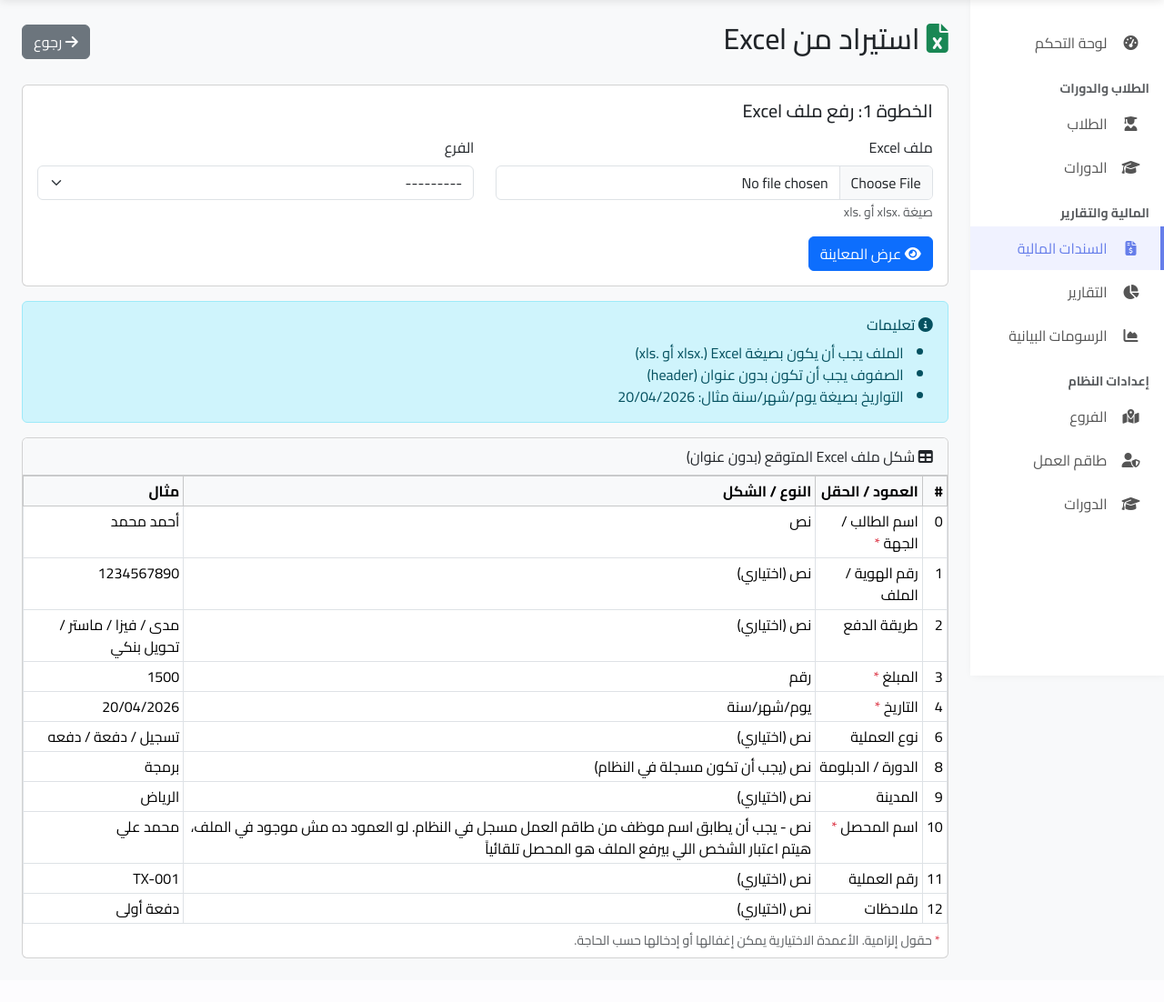
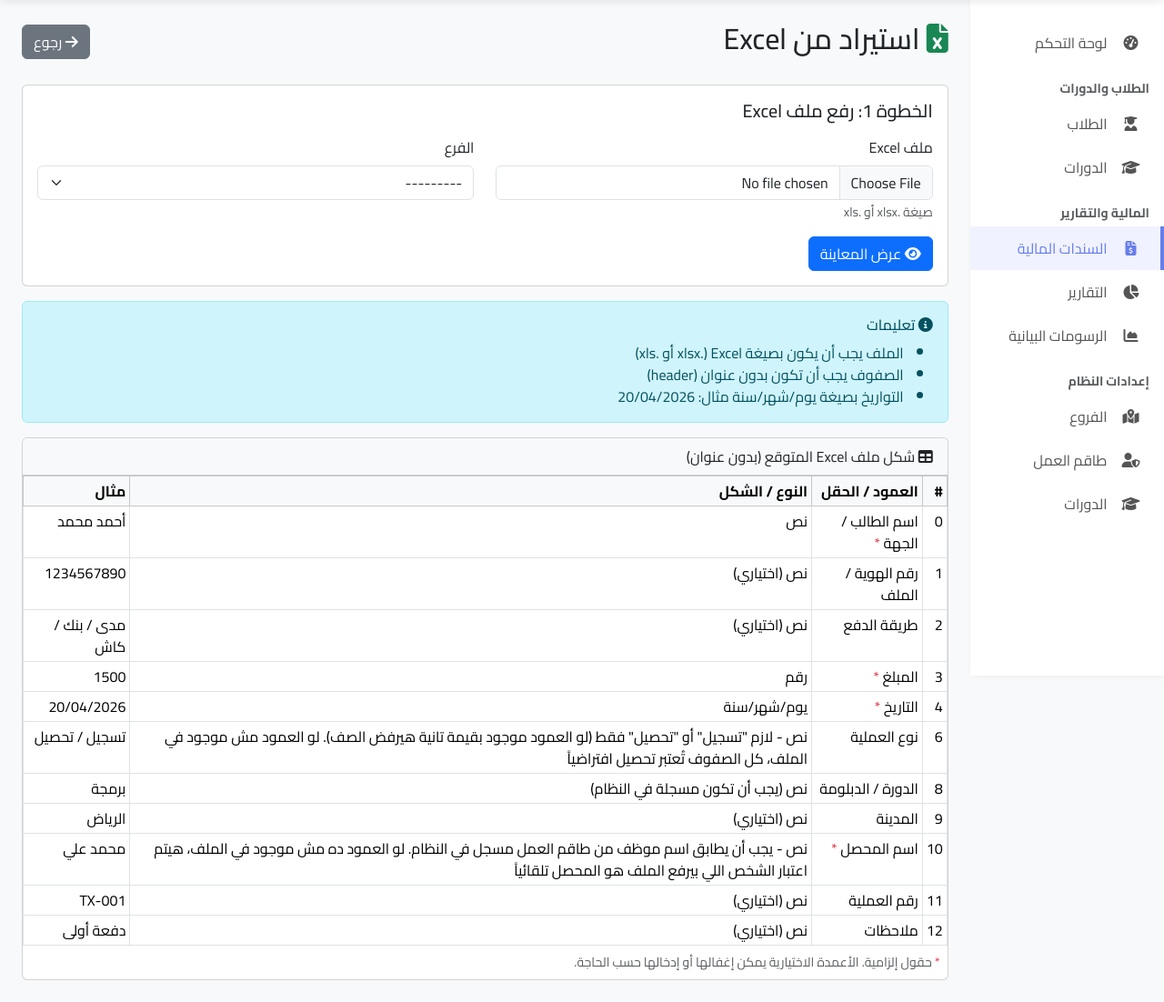
Before and after one commit to hamdyadam97/m3had-system, a Django app: page /transactions/income/import-excel/ in a window 1280 px wide. Shown: the part 59-1161 px from the top of the page at 91% size. Before the commit the page ends 1113 px from the top, so only its background shows below. Run offline with Django 5.2, Linux system fonts and the light colour scheme; the visitor is signed in with stand-in values (Sample User, id 1); data that the repository does not hold is empty; parts of the project's set-up code (start-up, migrations or seed data) failed here and were passed over.

Commit message:
restrict payment methods to مدى/بنك/كاش, enforce strict transaction type
Payment methods: removed فيزا/ماستر, added كاش, renamed تحويل بنكي to بنك
(keeping the bank_transfer db value so historical data is unaffected).
Applied to the model choices, the quick-entry form, and the Excel
import's keyword detection.

Transaction type in Excel import must now be exactly "تسجيل" or
"تحصيل" when that column is mapped — any other value rejects the row
with a clear error instead of silently defaulting to installment.

payment_location now defaults to "in_person" at the model level for
robustness (it was already hardcoded everywhere income is actually
created, so no behavior change there).

Also wired up the previously-dead "حسب طريقة الدفع" breakdown on the
daily summary page (كاش/فيزا/تحويل بنكي badges always showed 0.00
since the view never populated those variables) — now computed for
real and فيزا replaced with مدى.

```diff
--- a/templates/transactions/daily_summary.html
+++ b/templates/transactions/daily_summary.html
@@ -110,8 +110,8 @@
                     <span class="badge bg-success">{{ cash_income|default:0|floatformat:2 }}</span>
                 </div>
                 <div class="d-flex justify-content-between align-items-center mb-3">
-                    <span><i class="fas fa-credit-card text-info"></i> فيزا</span>
-                    <span class="badge bg-info">{{ visa_income|default:0|floatformat:2 }}</span>
+                    <span><i class="fas fa-credit-card text-info"></i> مدى</span>
+                    <span class="badge bg-info">{{ mada_income|default:0|floatformat:2 }}</span>
                 </div>
                 <div class="d-flex justify-content-between align-items-center mb-3">
                     <span><i class="fas fa-university text-warning"></i> تحويل بنكي</span>
--- a/templates/transactions/excel_import.html
+++ b/templates/transactions/excel_import.html
@@ -80,7 +80,7 @@
                         <td>2</td>
                         <td>طريقة الدفع</td>
                         <td>نص (اختياري)</td>
-                        <td>مدى / فيزا / ماستر / تحويل بنكي</td>
+                        <td>مدى / بنك / كاش</td>
                     </tr>
                     <tr>
                         <td>3</td>
@@ -97,8 +97,8 @@
                     <tr>
                         <td>6</td>
                         <td>نوع العملية</td>
-                        <td>نص (اختياري)</td>
-                        <td>تسجيل / دفعة / دفعه</td>
+                        <td>نص - لازم "تسجيل" أو "تحصيل" فقط (لو العمود موجود بقيمة تانية هيرفض الصف). لو العمود مش موجود في الملف، كل الصفوف تُعتبر تحصيل افتراضياً</td>
+                        <td>تسجيل / تحصيل</td>
                     </tr>
                     <tr>
                         <td>8</td>
--- a/transactions/forms.py
+++ b/transactions/forms.py
@@ -344,15 +344,13 @@ class ExcelStyleTransactionForm(forms.Form):
 
     TRANSACTION_TYPE_CHOICES = [
         ('registration', 'تسجيل'),
-        ('installment', 'دفعه'),
-
+        ('installment', 'تحصيل'),
     ]
 
     PAYMENT_METHOD_CHOICES = [
         ('mada', 'مدى'),
-        ('visa', 'فيزا'),
-        ('mastercard', 'ماستر'),
-        ('bank_transfer', 'تحويل بنكي'),
+        ('bank_transfer', 'بنك'),
+        ('cash', 'كاش'),
         ('', '---'),
     ]
 
--- a/transactions/views.py
+++ b/transactions/views.py
@@ -233,6 +233,12 @@ def daily_summary(request):
     reg_income = income_data.filter(income_type='registration').aggregate(total=Sum('amount'))['total'] or 0
     ins_income = income_data.filter(income_type='installment').aggregate(total=Sum('amount'))['total'] or 0
 
+    by_method = income_data.aggregate(
+        cash=Sum('amount', filter=Q(payment_method='cash')),
+        mada=Sum('amount', filter=Q(payment_method='mada')),
+        bank=Sum('amount', filter=Q(payment_method='bank_transfer')),
+    )
+
     context = {
         'date': today,
         'branches': branches,
@@ -241,6 +247,9 @@ def daily_summary(request):
         'today_net': total_income - total_expenses,
         'registration_income': reg_income,
         'installment_income': ins_income,
+        'cash_income': by_method['cash'] or 0,
+        'mada_income': by_method['mada'] or 0,
+        'bank_income': by_method['bank'] or 0,
         'is_multi_branch': branches.count() > 1,
     }
 
```
Also changed, not shown: transactions/excel_import.py (+15 -11 lines), transactions/models.py (+3 -4 lines), transactions/migrations/0014_alter_income_payment_location_and_more.py (added).
